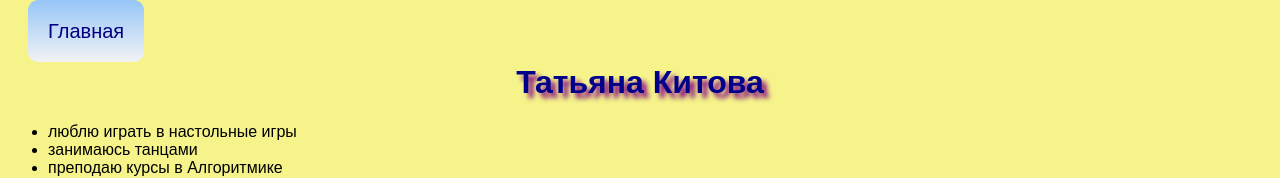
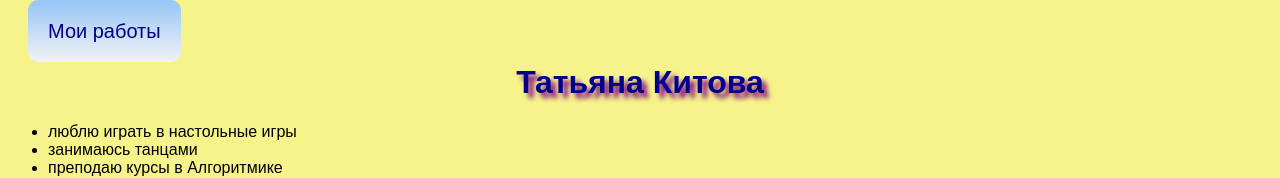
Before and after one commit to TatianaK09/first_portfolio, a plain HTML site: page index1.html in a window 1280 px wide. Shown: the top 178 px of the page. Drawn offline with Linux system fonts and the light colour scheme.

Commit message:
Update index1.html

```diff
--- a/index1.html
+++ b/index1.html
@@ -5,7 +5,7 @@
   </head>
   <body>
     <header>
-      <a class="link-header" href="index.html">Главная</a>
+      <a class="link-header" href="index.html">Мои работы</a>
     </header>
     <main>
       <h1>Татьяна Китова</h1>
```
